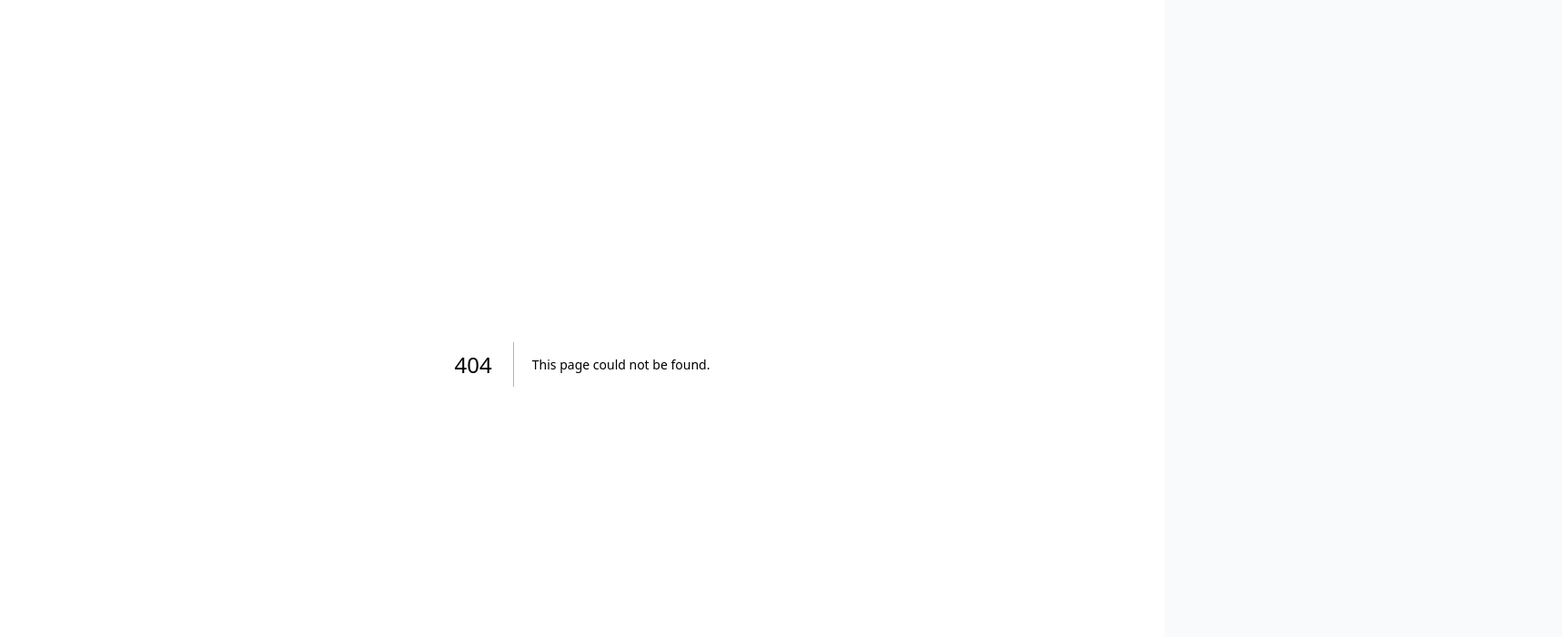
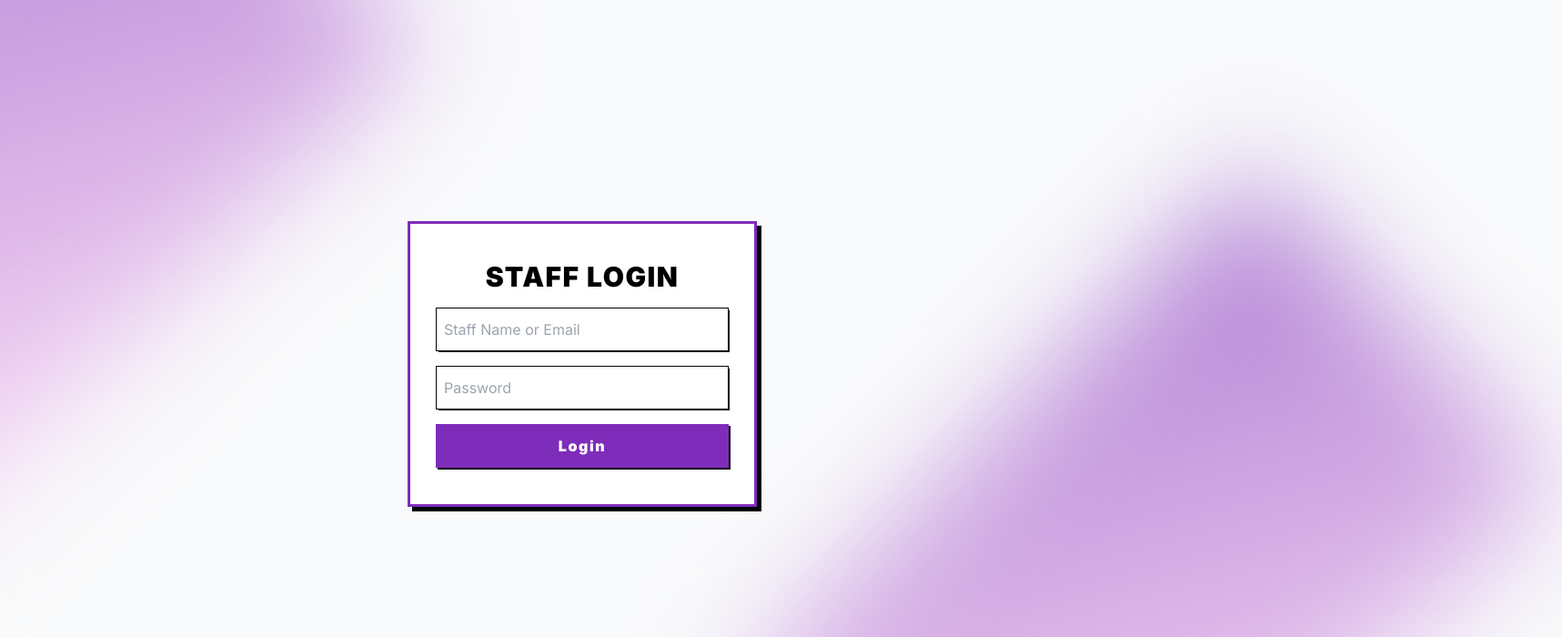
Before and after one commit to RoshanRv/ai-assessment, a Next.js app: page /login in a window 1280 px wide. Before the commit this address had no page. Shown: the top 700 px of the page at 91% size, 1717 px wide, since content can reach past the window. Built offline with nearby package versions, Linux system fonts and the light colour scheme.

Commit message:
login page added

```diff
--- a/src/app/globals.css
+++ b/src/app/globals.css
@@ -137,9 +137,9 @@ html .dark {
   cursor: pointer;
 }
 
-.boxShadow:hover {
+/* .boxShadow:hover {
   box-shadow: none;
-}
+} */
 
 /*  Gear Loading   */
 
@@ -219,3 +219,7 @@ html .dark {
 .boxShadow:hover {
   box-shadow: 0px 0px black;
 }
+
+.CardShadow {
+  box-shadow: 5px 5px black;
+}
--- /dev/null
+++ b/src/app/login/page.tsx
@@ -0,0 +1,48 @@
+import Button from "@/components/button/Button";
+import React from "react";
+import { FaUserCircle } from "react-icons/fa";
+import { RiLockPasswordFill } from "react-icons/ri";
+
+type Props = {};
+
+const page = (props: Props) => {
+  return (
+    <div className=" w-full h-[100vh] flex justify-center items-center">
+      {/* BG Designs */}
+      <div className="w-[30rem] absolute top-[30%] left-[80%]  rotate-45  h-[50rem] bg-gradient-to-br from-priClr/60 to-secClr/60 rounded-tr-2xl  blur-3xl " />
+      <div className="w-[30rem] absolute bottom-[30%] right-[80%]  rotate-45  h-[50rem] bg-gradient-to-br from-priClr/60 to-secClr/60 rounded-tr-2xl  blur-3xl " />
+      {/* --- BG Designs --- */}
+      <div className=" w-96 h-auto py-10 text-center px-7 p-5 CardShadow flex flex-col gap-y-4  border-[3px] bg-white z-10 border-priClr  ">
+        <h1 className=" font-black tracking-wider text-3xl">STAFF LOGIN </h1>
+        <div className=" flex items-center h-12 w-full border-black border">
+          {/* <div
+            className="flex justify-center items-center
+           text-black w-14 h-full ">
+            <FaUserCircle className="  text-2xl" />
+          </div> */}
+          <input
+            type="text"
+            placeholder="Staff Name or Email"
+            className="px-2 h-full outline-none w-full boxShadow"
+          />
+        </div>
+        <div className=" flex items-center h-12 w-full border-black border">
+          {/* <div
+            className="flex justify-center items-center
+           text-black w-14 h-full ">
+            <RiLockPasswordFill className="  text-2xl" />
+          </div> */}
+          <input
+            type="text"
+            placeholder="Password"
+            className="px-2 h-full outline-none w-full boxShadow"
+          />
+        </div>
+
+        <Button />
+      </div>
+    </div>
+  );
+};
+
+export default page;
--- /dev/null
+++ b/src/components/button/Button.tsx
@@ -0,0 +1,14 @@
+import React from "react";
+
+type Props = {};
+
+const Button = (props: Props) => {
+  return (
+    <div
+      className={` w-full cursor-pointer bg-priClr  grid content-center boxShadow py-3`}>
+      <p className=" text-white font-black tracking-widest ">Login</p>
+    </div>
+  );
+};
+
+export default Button;
```
